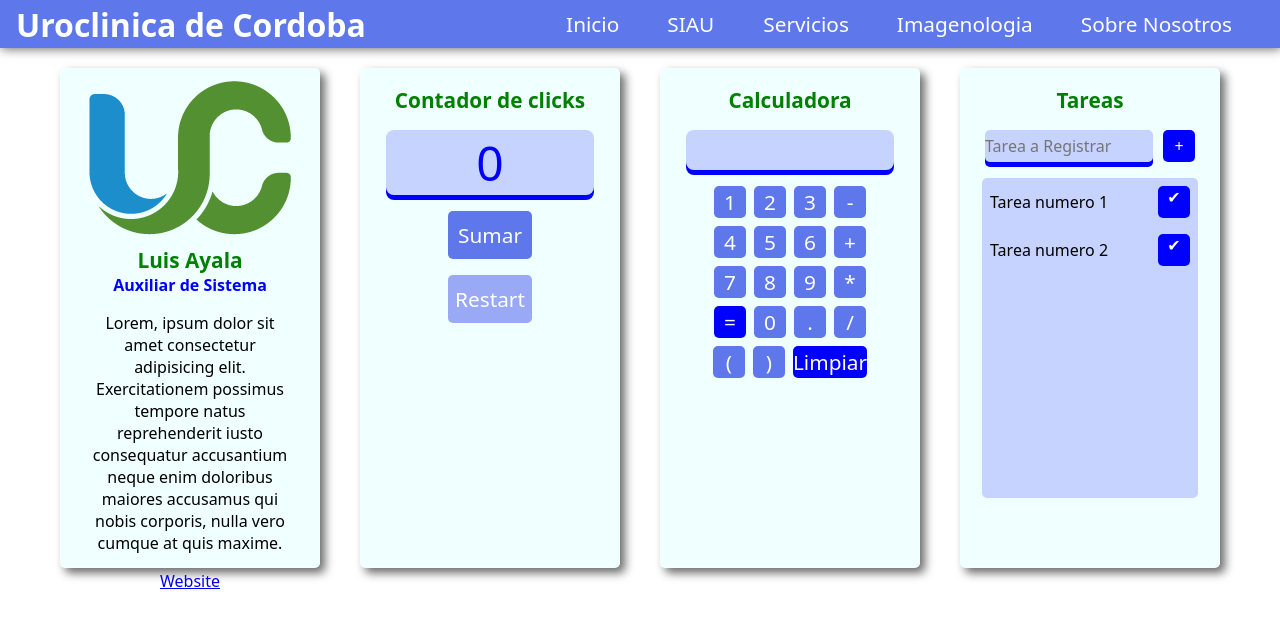
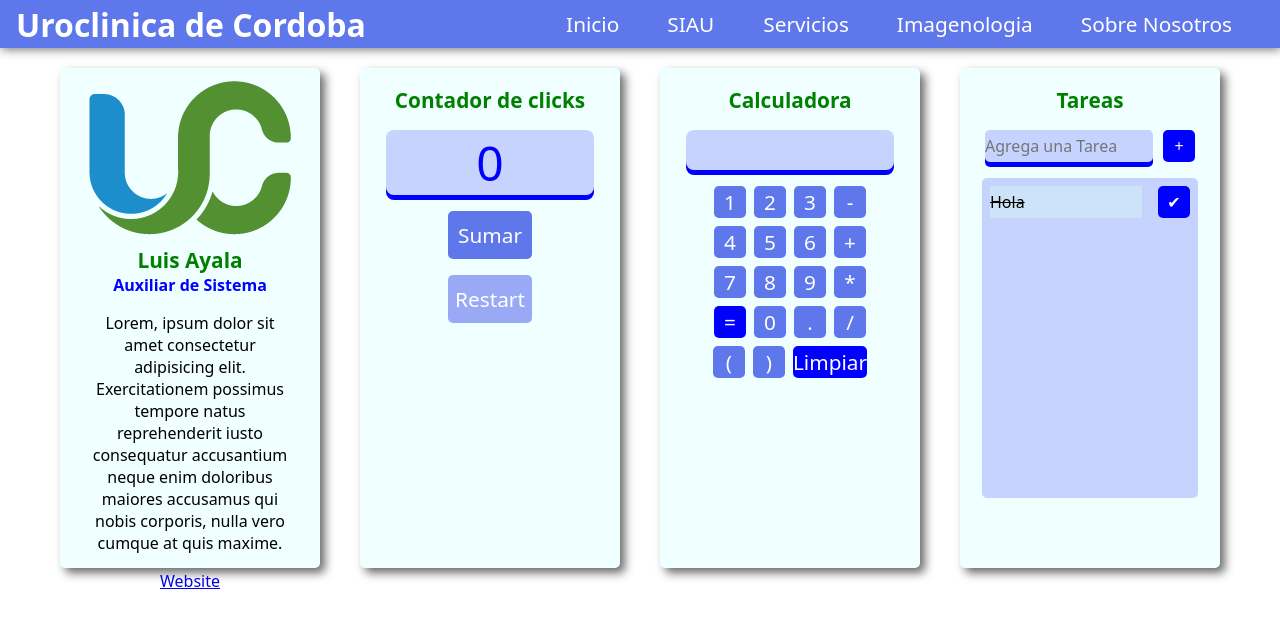
Before and after one commit to luisdy1972/pruebas-react, a React (Create React App) app: page / in a window 1280 px wide. Shown: the top 628 px of the page. Built offline with nearby package versions, Linux system fonts and the light colour scheme.

Commit message:
add-inteactiviti-tacks

```diff
--- a/src/App.jsx
+++ b/src/App.jsx
@@ -5,7 +5,7 @@ import Navbar from "./componentes/Navbar"
 import Card from "./componentes/Card"
 import Contador from "./componentes/Contador"
 import Calculadora from "./componentes/Calculadora"
-import FormTareas from "./componentes/FormTareas"
+import ListadoTareas from "./componentes/ListadoTareas"
 
 function App() {
 	let [displayContador, EnviarDisplay] = useState(0)
@@ -51,7 +51,7 @@ function App() {
 					<Calculadora />
 				</Card>
 				<Card>
-					<FormTareas></FormTareas>
+					<ListadoTareas />
 				</Card>
 			</div>
 		</div>
--- a/src/componentes/FormTareas.jsx
+++ /dev/null
@@ -1,25 +0,0 @@
-import React from "react"
-import Tarea from "./Tarea"
-import "../hojas-de-estilos/FormTareas.css"
-
-function FormTareas() {
-	return (
-		<div className="contenedor-formulario">
-			<h2 className="card-title">Tareas</h2>
-			<form className="contenedorForm" action="">
-				<input
-					className="agregarTarea"
-					type="text"
-					placeholder="Tarea a Registrar"
-				/>
-				<input className="botonAgregarTareas" type="button" value="+" />
-			</form>
-			<div className="feedTareas">
-				<Tarea texto="Tarea numero 1" boton="✔" />
-				<Tarea texto="Tarea numero 2" boton="✔" />
-			</div>
-		</div>
-	)
-}
-
-export default FormTareas
--- /dev/null
+++ b/src/componentes/InputAgregarTarea.jsx
@@ -0,0 +1,15 @@
+import React from "react"
+function InputAgregarTarea() {
+	return (
+		<form className="contenedorForm">
+			<input
+				className="agregarTarea"
+				type="text"
+				placeholder="Agrega una Tarea"
+			/>
+			<input className="botonAgregarTareas" type="button" value="+" />
+		</form>
+	)
+}
+
+export default InputAgregarTarea
--- /dev/null
+++ b/src/componentes/ListadoTareas.jsx
@@ -0,0 +1,21 @@
+import React from "react"
+import InputAgregarTarea from "./InputAgregarTarea"
+import "../hojas-de-estilos/ListadoTareas.css"
+import Tarea from "./Tarea"
+// import { useState } from "react"
+
+function ListadoTareas() {
+	// const [listaTareas, setListaTareas] = useState(" ")
+
+	return (
+		<div className="contenedor-formulario">
+			<h2 className="card-title">Tareas</h2>
+			<InputAgregarTarea />
+			<div className="feedTareas">
+				<Tarea texto={"Hola"} estado={"tareaOk"} />
+			</div>
+		</div>
+	)
+}
+
+export default ListadoTareas
--- a/src/componentes/Tarea.jsx
+++ b/src/componentes/Tarea.jsx
@@ -1,11 +1,11 @@
 import React from "react"
 import "../hojas-de-estilos/Tarea.css"
 
-function Tarea({ texto, boton }) {
+function Tarea({ texto, estado }) {
 	return (
 		<div className="contenedor-tarea">
-			<div className="tarea">{texto}</div>
-			<div className="boton-checklist">{boton}</div>
+			<div className={estado || "tareaPendiente"}>{texto}</div>
+			<div className="boton-checklist">✔</div>
 		</div>
 	)
 }
--- a/src/hojas-de-estilos/FormTareas.css
+++ b/src/hojas-de-estilos/ListadoTareas.css
@@ -19,7 +19,6 @@
     border: 0px;
     border-bottom: 1px;
     border-radius: 5px;
-    color: blue;
     box-shadow: 0px 5px 0px blue;
 }
 
--- a/src/hojas-de-estilos/Tarea.css
+++ b/src/hojas-de-estilos/Tarea.css
@@ -4,13 +4,30 @@
     align-items: center;
 }
 
-.tarea {
+.tareaPendiente {
+    display: flex;
+    align-items: center;
+    height: 2rem;
+    width: 100%;
+    background-color: rgb(205, 228, 248);
     margin: 0.5rem;
+}
+
+.tareaOk {
+    display: flex;
+    align-items: center;
+    height: 2rem;
+    width: 100%;
+    background-color: rgb(205, 228, 248);
+    margin: 0.5rem;
+    text-decoration: line-through;
 
 }
 
 .boton-checklist {
-    text-align: center;
+    display: flex;
+    justify-content: center;
+    align-items: center;
     margin: 0.5rem;
     min-height: 2rem;
     min-width: 2rem;
```
